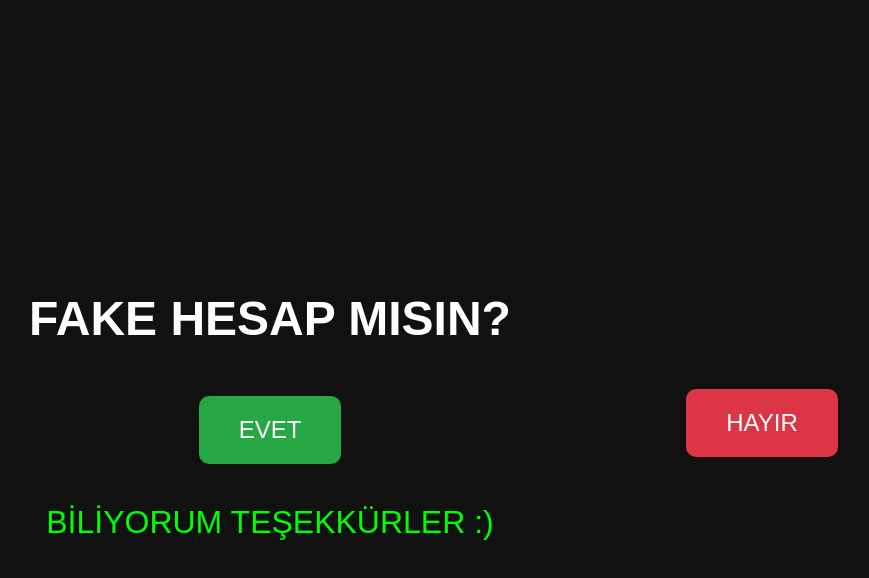
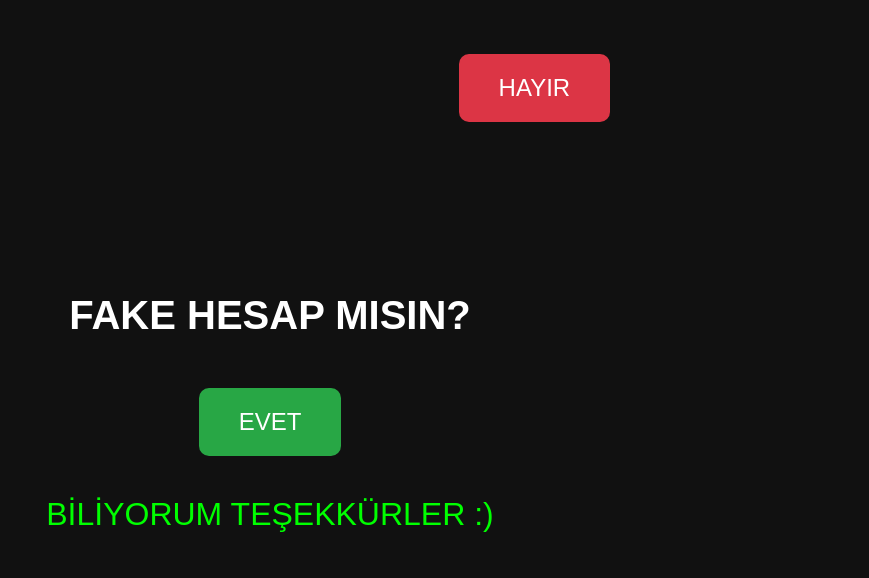
Before and after one commit to Azerii76/hesapkontrol.github.io, a plain HTML site: page index.html in a window 1280 px wide. Both pictures are taken after a click on the button "HAYIR". Shown: the whole page, without its empty margins (370-1239 px from the left). Drawn offline with Linux system fonts and the light colour scheme.

Commit message:
Update index.html

```diff
--- a/index.html
+++ b/index.html
@@ -3,6 +3,7 @@
 <head>
   <meta charset="UTF-8">
   <title>Fake Hesap Mısın?</title>
+  <meta name="viewport" content="width=device-width, initial-scale=1.0">
   <style>
     body {
       font-family: Arial, sans-serif;
@@ -15,10 +16,11 @@
       height: 100vh;
       margin: 0;
       overflow: hidden;
+      position: relative;
     }
 
     h1 {
-      font-size: 3em;
+      font-size: 2.5em;
       margin-bottom: 50px;
       text-align: center;
     }
@@ -40,12 +42,14 @@
     #yesBtn {
       background-color: #28a745;
       color: white;
+      z-index: 1;
     }
 
     #noBtn {
       background-color: #dc3545;
       color: white;
       position: absolute;
+      z-index: 1;
     }
 
     #message {
@@ -53,6 +57,7 @@
       font-size: 2em;
       color: #0f0;
       display: none;
+      text-align: center;
     }
   </style>
 </head>
@@ -69,12 +74,15 @@
     const yesBtn = document.getElementById("yesBtn");
     const message = document.getElementById("message");
 
-    noBtn.addEventListener("mouseover", () => {
+    function moveButton() {
       const x = Math.random() * (window.innerWidth - noBtn.offsetWidth);
       const y = Math.random() * (window.innerHeight - noBtn.offsetHeight);
       noBtn.style.left = `${x}px`;
       noBtn.style.top = `${y}px`;
-    });
+    }
+
+    noBtn.addEventListener("mouseover", moveButton);
+    noBtn.addEventListener("touchstart", moveButton);
 
     yesBtn.addEventListener("click", () => {
       message.style.display = "block";
```
